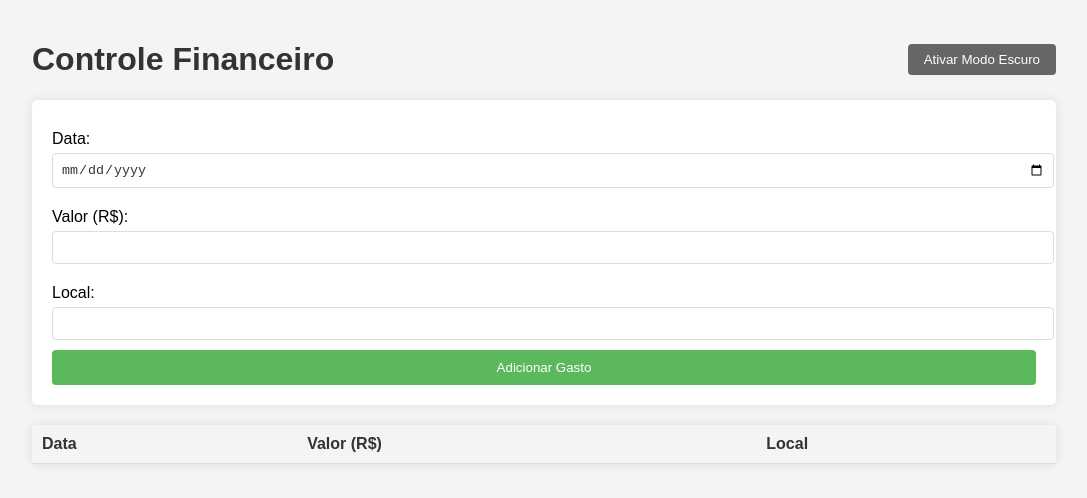
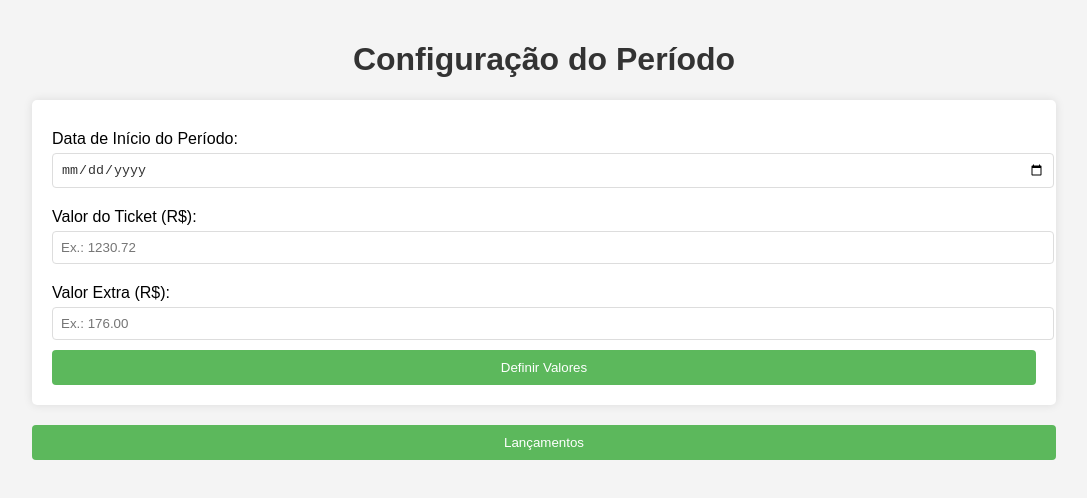
Before and after one commit to vini-mello/controle-financeiro, a plain HTML site: page index.html in a window 1280 px wide. Shown: the whole page, without its empty margins (96-1183 px from the left). Drawn offline with Linux system fonts and the light colour scheme.

Commit message:
Update index.html
New Index

```diff
--- a/index.html
+++ b/index.html
@@ -1,41 +1 @@
-<!DOCTYPE html>
-<html lang="pt-BR">
-<head>
-    <meta charset="UTF-8">
-    <meta name="viewport" content="width=device-width, initial-scale=1.0">
-    <title>Controle Financeiro</title>
-    <link rel="stylesheet" href="styles.css">
-</head>
-<body>
-    <div class="container">
-        <div class="header">
-            <h1>Controle Financeiro</h1>
-            <button id="toggleDarkMode" onclick="toggleDarkMode()">Ativar Modo Escuro</button>
-        </div>
-        <div class="form">
-            <label for="data">Data:</label>
-            <input type="date" id="data" name="data">
-
-            <label for="valor">Valor (R$):</label>
-            <input type="number" id="valor" name="valor" step="0.01">
-
-            <label for="local">Local:</label>
-            <input type="text" id="local" name="local">
-
-            <button onclick="adicionarGasto()">Adicionar Gasto</button>
-        </div>
-
-        <table id="tabelaGastos">
-            <thead>
-                <tr>
-                    <th>Data</th>
-                    <th>Valor (R$)</th>
-                    <th>Local</th>
-                </tr>
-            </thead>
-            <tbody id="corpoTabela"></tbody>
-        </table>
-    </div>
-    <script src="script.js"></script>
-</body>
-</html>
+<!DOCTYPE html><html lang="pt-BR"><head><meta charset="UTF-8"><meta name="viewport" content="width=device-width, initial-scale=1.0"><title>Configuração - Controle Financeiro</title><link rel="stylesheet" href="styles.css"></head><body><div class="container"><h1>Configuração do Período</h1><div class="form"><label for="dataInicio">Data de Início do Período:</label><input type="date" id="dataInicio"><label for="ticket">Valor do Ticket (R$):</label><input type="number" id="ticket" step="0.01" placeholder="Ex.: 1230.72"><label for="extra">Valor Extra (R$):</label><input type="number" id="extra" step="0.01" placeholder="Ex.: 176.00"><button onclick="definirValores()">Definir Valores</button></div><button onclick="irParaLancamentos()">Lançamentos</button></div><script src="script.js"></script></body></html>
```
